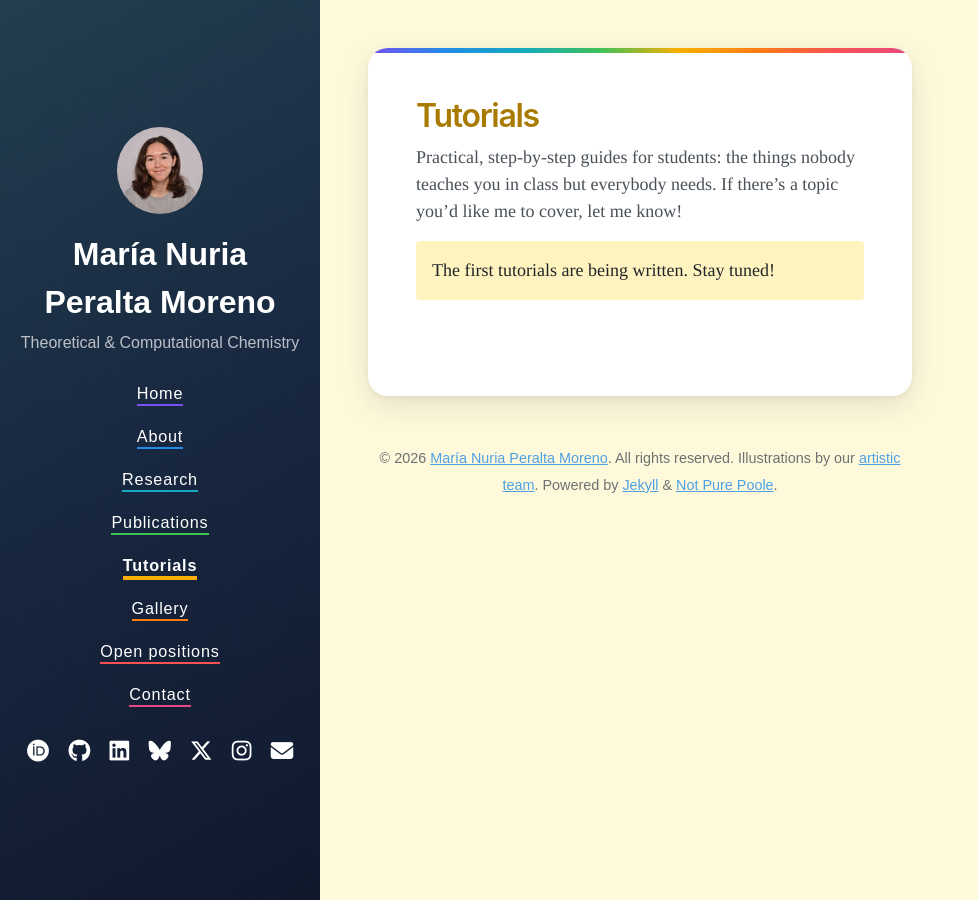
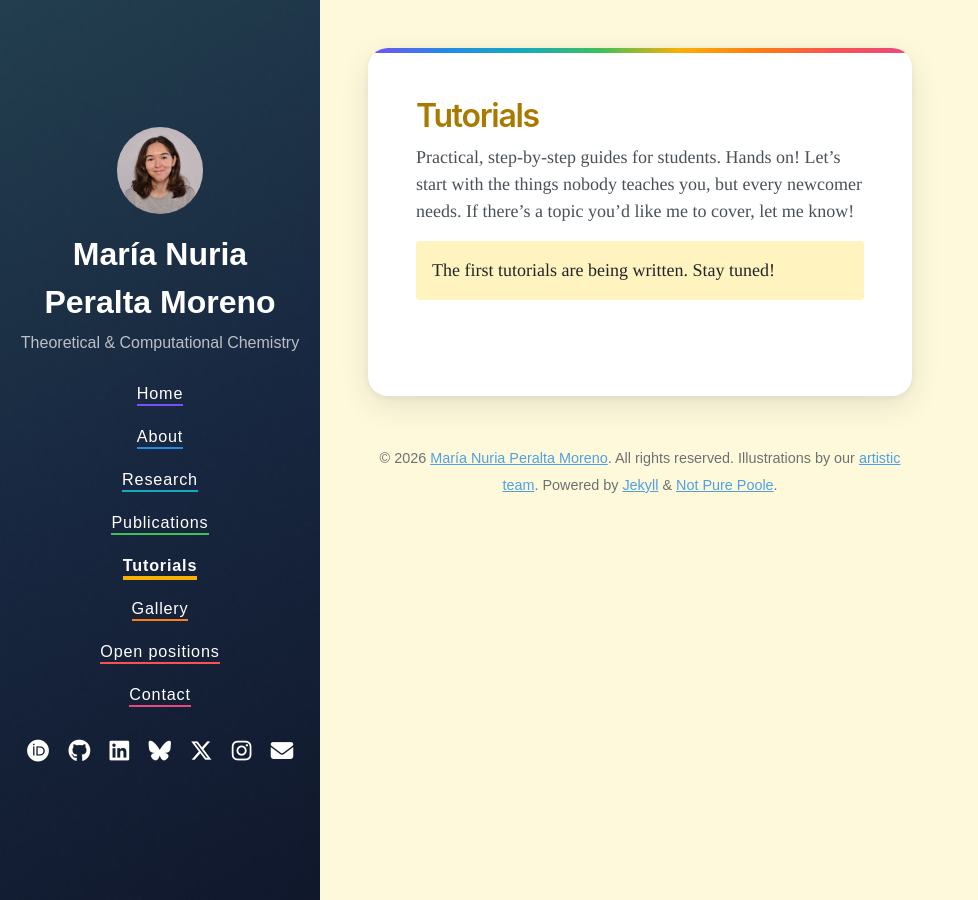
Before and after one commit to Peralta-Moreno-MN/peralta-moreno-mn.github.io, a Jekyll site: the page built from tutorials.md, in a window 1280 px wide. Shown: the whole page, without its empty margins (0-978 px from the left). Built offline with Jekyll 4.4.1, drawn with Linux system fonts in a browser that asks for light colours; nearby versions of some CDN libraries.

Commit message:
Reword Tutorials intro
Co-Authored-By: Claude Opus 5.5 <noreply@anthropic.com>
Claude-Session: https://claude.ai/code/session_01RVu7vXiQr7q9dbwcRqwdMV

```diff
--- a/tutorials.md
+++ b/tutorials.md
@@ -7,5 +7,5 @@ category: tutorials
 empty_message: The first tutorials are being written. Stay tuned!
 ---
 
-Practical, step-by-step guides for students: the things nobody teaches you in class but
-everybody needs. If there's a topic you'd like me to cover, let me know!
+Practical, step-by-step guides for students. Hands on! Let's start with the things nobody
+teaches you, but every newcomer needs. If there's a topic you'd like me to cover, let me know!
```
